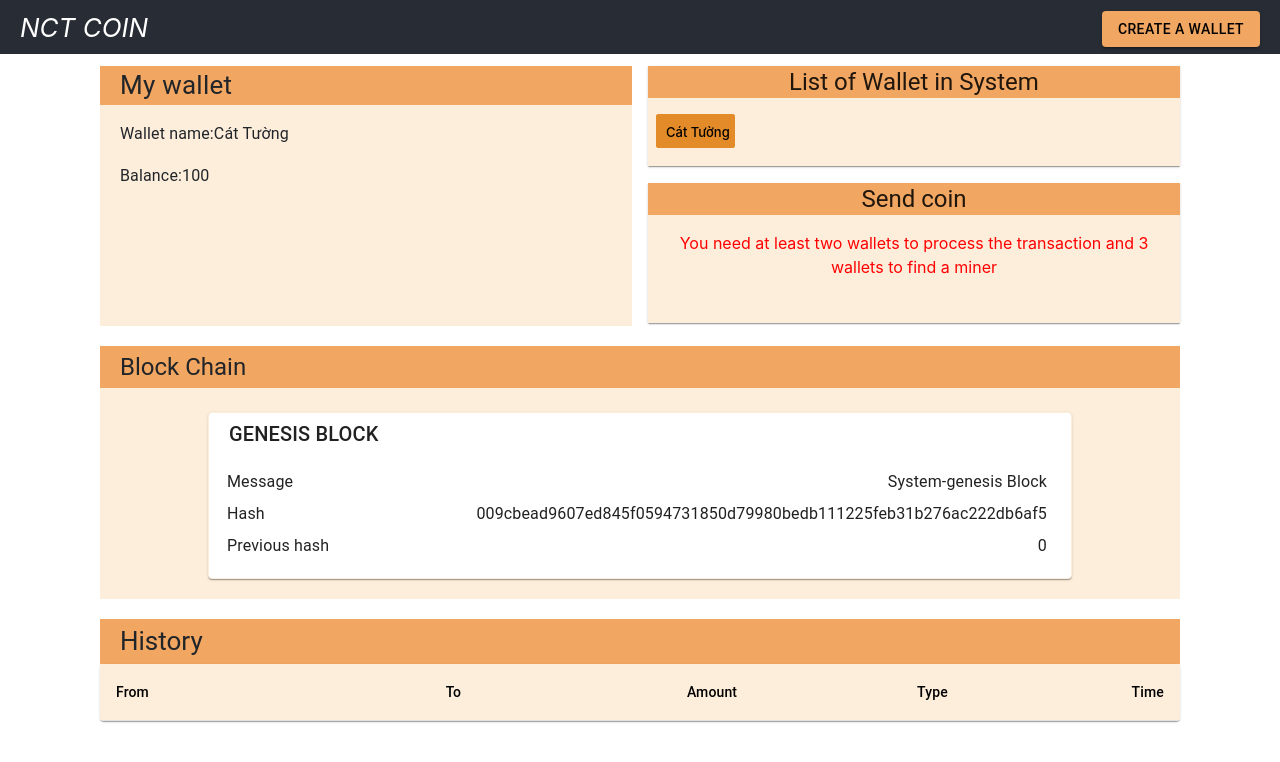
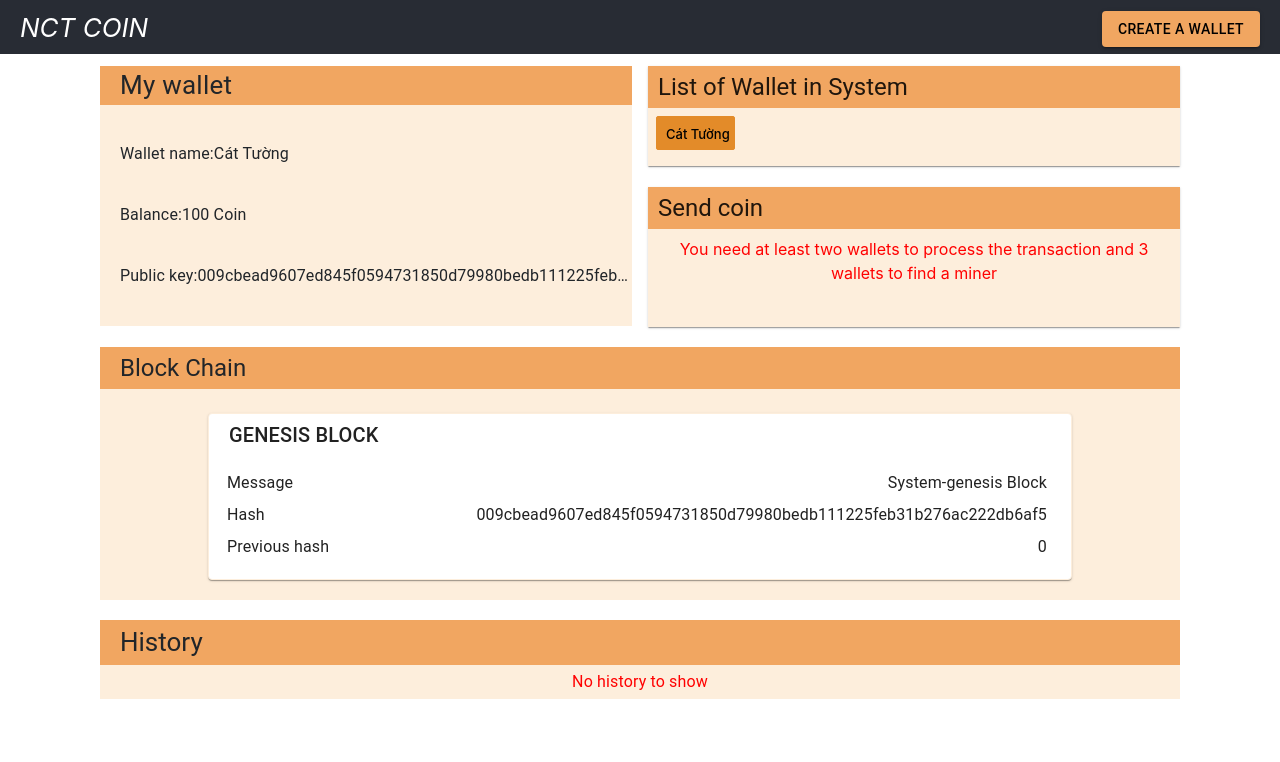
Before and after one commit to NguyenCatTuong/nct-coin, a React (Create React App) app: page / in a window 1280 px wide. Shown: the top 762 px of the page. Built offline with nearby package versions, Linux system fonts and the light colour scheme; some icons are missing.

Commit message:
Fix UI, Everything Done

```diff
--- a/src/App.css
+++ b/src/App.css
@@ -76,3 +76,13 @@
   justify-content: center;
   padding: 0 !important;
 }
+
+.history-header {
+  font-size: calc(10px + 2vmin) !important;
+  background-color: #F1A661;
+  width: 100%;
+  min-height: 36px;
+  display: flex;
+  align-items: center;
+  padding: 5px 0 5px 20px;
+}
--- a/src/App.js
+++ b/src/App.js
@@ -4,7 +4,7 @@ import Wallet from './components/Wallet/Wallet';
 import WalletList from './components/WalletList/WalletList';
 import { useState } from 'react';
 import Transaction from './components/Transaction/Transaction';
-import { Button, Divider } from '@mui/material';
+import { Button, Divider, Typography } from '@mui/material';
 import BlockChain from './components/BlockChain/BlockChain';
 import History from './components/History/History';
 import { BLOCK, STATIC } from './constants/static';
@@ -18,7 +18,7 @@ const miningReward = STATIC.AWARD_COIN;
 
 function App() {
   const [wallets, setWallets] = useState([
-    { id: 0, name: STATIC.FIRST_WALLET, coin: STATIC.INIT_COIN, transfer: 0, received: STATIC.INIT_COIN }
+    { id: 0, name: STATIC.FIRST_WALLET, coin: STATIC.INIT_COIN, transfer: 0, received: STATIC.INIT_COIN, public_key: BLOCK.INIT_HASH }
   ])
 
   const [block, setBlock] = useState([
@@ -91,12 +91,18 @@ function App() {
   function createWallet(value) {
     const numberOfWallets = wallets.length;
     const nameValue = value.name;
+
+    // const newId = block.length;
+    const previousHash = wallets[numberOfWallets - 1].public_key;
+    const hash = calculateHash(numberOfWallets, previousHash, difficulty);
+
     const newWallet = {
       id: numberOfWallets,
       name: nameValue,
       coin: STATIC.INIT_COIN,
       transfer: 0,
-      received: STATIC.INIT_COIN
+      received: STATIC.INIT_COIN,
+      public_key: hash
     }
     let newListWallet = [...wallets];
     newListWallet.push(newWallet);
@@ -164,6 +170,8 @@ function App() {
     <div className="App">
       <header className="App-header">
         <span>NCT COIN</span>
+
+        {/* Dialog Create a new wallet */}
         <div>
           <Button className='btn-create' sx={{ bgcolor: COLORS.HEADER_COLOR }} variant="contained" onClick={handleClickOpen}>
             Create a wallet
@@ -194,20 +202,20 @@ function App() {
       </header>
 
       <Grid className='wallet-container' container spacing={2}>
-        <Grid xs={5} sx={{pl: 0}}>
+        <Grid xs={5} sx={{ pl: 0 }}>
           <Wallet
             myWallet={wallets[currentWallet]}
             createWallet={createWallet}
           />
         </Grid>
-        <Grid xs={5} sx={{pr: 0}}>
+        <Grid xs={5} sx={{ pr: 0 }}>
           <WalletList
             wallets={wallets}
             currentWallet={currentWallet}
             getIdWallet={getIdWallet}
           />
 
-          <Divider sx={{ mb: 2 }} />
+          <Divider sx={{ mb: '20px' }} />
 
           <Transaction
             wallets={wallets}
@@ -228,12 +236,17 @@ function App() {
 
       <Grid container spacing={2} className='blockChain'>
         <Grid xs={10} sx={{ w: '100%', bgcolor: '#FDEEDC', p: 0 }}>
-          <History
-            history={history}
-          />
+          <Typography variant="h5" component='div' className="history-header">History</Typography>
+          {
+            history.length === 0 ?
+              <Typography sx={{ color: 'red', padding: '5px 0' }}>No history to show</Typography>
+              :
+              <History
+                history={history}
+              />
+          }
         </Grid>
       </Grid>
-
     </div>
   );
 }
--- a/src/components/History/History.css
+++ /dev/null
@@ -1,9 +0,0 @@
-.history-header {
-    font-size: calc(10px + 2vmin) !important;
-    background-color: #F1A661;
-    width: 100%;
-    min-height: 36px;
-    display: flex;
-    align-items: center;
-    padding: 5px 0 5px 20px;
-}
--- a/src/components/History/History.js
+++ b/src/components/History/History.js
@@ -1,6 +1,5 @@
-import { Paper, Table, TableBody, TableCell, TableContainer, TableHead, TableRow, Typography, styled, tableCellClasses } from "@mui/material";
+import { Paper, Table, TableBody, TableCell, TableContainer, TableHead, TableRow, styled, tableCellClasses } from "@mui/material";
 import moment from 'moment';
-import './History.css'
 import { STATIC } from "../../constants/static";
 
 const StyledTableCell = styled(TableCell)(({ theme }) => ({
@@ -59,7 +58,6 @@ function History(props) {
 
     return (
         <>
-            <Typography variant="h5" component='div' className="history-header">History</Typography>
             <TableContainer component={Paper}>
                 <Table sx={{ minWidth: 700 }} aria-label="customized table">
                     <TableHead>
--- a/src/components/Transaction/Transaction.js
+++ b/src/components/Transaction/Transaction.js
@@ -38,8 +38,8 @@ function Transaction(props) {
     return (
         <Card sx={{ borderRadius: 0, bgcolor: '#FDEEDC', minHeight: '140px' }}>
             <CardActionArea>
-                <CardContent sx={{ w: '100%', padding: 0 }}>
-                    <Typography sx={{ d: 'flex', justifyContent: 'flex-start', w: '100%', bgcolor: '#F1A661' }} gutterBottom variant="h5" component="div">
+                <CardContent sx={{ w: '100%', padding: '5px', bgcolor: '#F1A661', display: 'flex', justifyContent: 'flex-start' }}>
+                    <Typography sx={{ mb: 0, pl: '5px' }} gutterBottom variant="h5" component="div">
                         Send coin
                     </Typography>
                 </CardContent>
--- a/src/components/Wallet/Wallet.css
+++ b/src/components/Wallet/Wallet.css
@@ -17,8 +17,8 @@
 }
 
 .wallet-content {
+    min-height: 220px;
     width: 100%;
-    min-height: 100px;
     padding-left: 20px;
     display: flex;
     flex-direction: column;
@@ -42,3 +42,9 @@
     justify-content: space-between;
     align-items: center;
 }
+
+/* .public_key {
+    white-space: nowrap !important;
+    overflow: hidden !important;
+    text-overflow: ellipsis !important;
+} */
--- a/src/components/Wallet/Wallet.js
+++ b/src/components/Wallet/Wallet.js
@@ -11,12 +11,16 @@ function Wallet(props) {
             <Typography className="wallet-header">My wallet</Typography>
             <Box className="wallet-content">
                 <Box className='wallet-item'>
-                    <Typography className='detail' >Wallet name: </Typography>
-                    <Typography className='detail'>{myWallet.name}</Typography>
+                    <Typography sx={{ whiteSpace: 'nowrap' }} className='detail' >Wallet name: </Typography>
+                    <Typography sx={{ whiteSpace: 'nowrap', overflow: 'hidden', textOverflow: 'ellipsis' }} className='detail'>{myWallet.name}</Typography>
                 </Box>
                 <Box className='wallet-item'>
                     <Typography className='detail'>Balance: </Typography>
-                    <Typography className='detail'>{myWallet.coin}</Typography>
+                    <Typography className='detail'>{myWallet.coin} Coin</Typography>
+                </Box>
+                <Box className='wallet-item'>
+                    <Typography sx={{ whiteSpace: 'nowrap' }} className='detail'>Public key: </Typography>
+                    <Typography sx={{ whiteSpace: 'nowrap', overflow: 'hidden', textOverflow: 'ellipsis' }} className='detail'>{myWallet.public_key}</Typography>
                 </Box>
             </Box>
         </Box>
--- a/src/components/WalletList/WalletList.js
+++ b/src/components/WalletList/WalletList.js
@@ -19,15 +19,15 @@ function WalletList(props) {
 
 
     return (
-        <Card sx={{ borderRadius: 0, bgcolor: '#FDEEDC', minHeight: '100px' }}>
-            <CardActionArea>
-                <CardContent sx={{ w: '100%', padding: 0 }}>
-                    <Typography sx={{ d: 'flex', justifyContent: 'flex-start', w: '100%', bgcolor: '#F1A661' }} gutterBottom variant="h5" component="div">
+        <Card sx={{ borderRadius: 0, bgcolor: '#FDEEDC', height: '100px' }}>
+            <CardActionArea sx={{ mb: 0}}>
+                <CardContent sx={{ w: '100%', padding: '5px', bgcolor: '#F1A661', display: 'flex', justifyContent: 'flex-start' }}>
+                    <Typography gutterBottom variant="h5" sx={{ mb: 0, pl: '5px' }}>
                         List of Wallet in System
                     </Typography>
                 </CardContent>
             </CardActionArea>
-            <CardActions>
+            <CardActions sx={{ whiteSpace: 'nowrap', overflow: 'hidden', textOverflow: 'ellipsis' }}>
                 {wallets.map((wallet) => (
                     <div
                         key={wallet.id}
```
